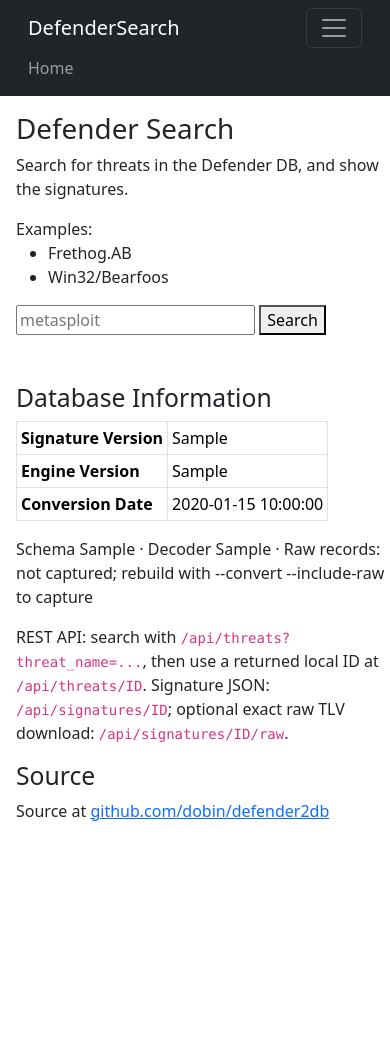
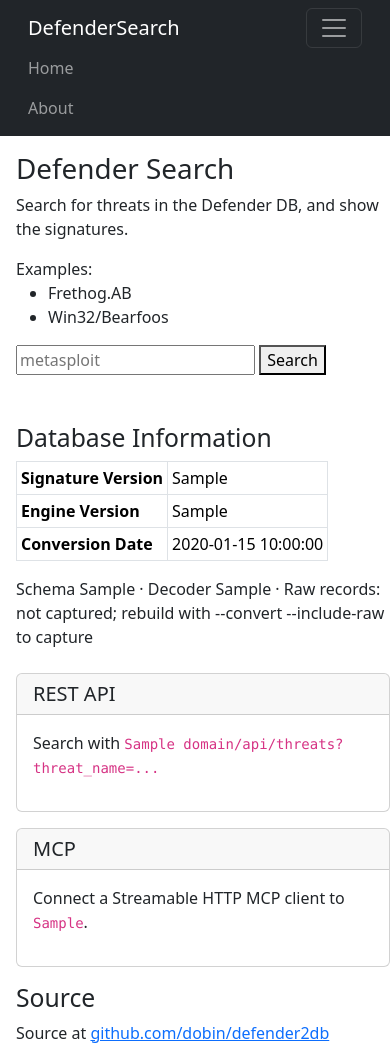
Before and after one commit to dobin/defender2db, a Flask app: template app/templates/index.html in a window 390 px wide, after a click that opens the changed part. Before the commit the page ends 821 px from the top, so only its background shows below. Run offline with Flask 3, Linux system fonts and the light colour scheme; the template is opened without the code that fills it: most values are stand-ins (such as "Sample title", 1, 10 or a date in 2020); some libraries are stand-ins or nearby versions.

Commit message:
ui: env, rest/mcp text, about

```diff
--- a/app/templates/index.html
+++ b/app/templates/index.html
@@ -46,9 +46,24 @@
 
   {% if metadata %}<p>Schema {{ metadata.schema_version }} · Decoder {{ metadata.decoder_version }} ·
     Raw records: {{ 'captured' if metadata.raw_included else 'not captured; rebuild with --convert --include-raw to capture' }}</p>{% endif %}
-  <p>REST API: search with <code>/api/threats?threat_name=...</code>, then use a returned local ID at
-    <code>/api/threats/ID</code>. Signature JSON: <code>/api/signatures/ID</code>;
-    optional exact raw TLV download: <code>/api/signatures/ID/raw</code>.</p>
+  <div class="row mt-4">
+    <div class="col-md-6 mb-3">
+      <section class="card h-100" aria-labelledby="rest-api-heading">
+        <h2 class="card-header h5" id="rest-api-heading">REST API</h2>
+        <div class="card-body">
+          <p>Search with <code>{{ domain }}/api/threats?threat_name=...</code></p>
+        </div>
+      </section>
+    </div>
+    <div class="col-md-6 mb-3">
+      <section class="card h-100" aria-labelledby="mcp-heading">
+        <h2 class="card-header h5" id="mcp-heading">MCP</h2>
+        <div class="card-body">
+          <p>Connect a Streamable HTTP MCP client to <code>{{ mcp_endpoint }}</code>.</p>
+        </div>
+      </section>
+    </div>
+  </div>
 
   <h2>Source</h2>
   Source at <a href="https://github.com/dobin/defender2db">github.com/dobin/defender2db</a>
--- a/app/templates/navigation.html
+++ b/app/templates/navigation.html
@@ -1,6 +1,6 @@
 <nav class="navbar navbar-expand-lg navbar-dark bg-dark">
     <div class="container">
-        <a class="navbar-brand" href="#!">DefenderSearch</a>
+        <a class="navbar-brand" href="/">DefenderSearch</a>
         <button class="navbar-toggler"
                 type="button"
                 data-bs-toggle="collapse"
@@ -18,6 +18,10 @@
                     <a class="nav-link {{ 'active' if request.path == '/' else '' }}"
                        href="/">Home</a>
                 </li>
+                <li class="nav-item">
+                    <a class="nav-link {{ 'active' if request.path == '/about' else '' }}"
+                       href="/about">About</a>
+                </li>
             </ul>
         </div>
     </div>
--- a/defender2yara/defender/signature/static.py
+++ b/defender2yara/defender/signature/static.py
@@ -47,8 +47,7 @@ STATIC_MATCH_MODE_NOTES = {
         "first N bytes are fingerprinted, so bytes appended after N are not checked."
     ),
     False: (
-        "Exact size: the file length must match exactly. Appending or truncating "
-        "even one byte prevents a match."
+        "Exact size: the file length must match exactly."
     ),
 }
 
--- a/pyproject.toml
+++ b/pyproject.toml
@@ -18,11 +18,13 @@ dependencies = [
 	"flask>=3.1.1,<4.0.0",
 	"packaging>=25.0,<26.0",
 	"mcp>=1.9.0,<2.0.0",
+	"python-dotenv>=1.2.0,<2.0.0",
 ]
 
 [project.scripts]
 defender2db = "defender2yara.__main__:run"
 defender2db-mcp = "defender2yara.mcp_server:main"
+defender2db-mcp-http = "defender2yara.mcp_server:main_http"
 
 [build-system]
 requires = ["setuptools>=68"]
--- a/web.py
+++ b/web.py
@@ -5,6 +5,7 @@ import argparse
 from flask import Flask
 import logging
 
+from dotenv import load_dotenv
 from defender2yara.defender.dbthreat import DEFAULT_DATABASE
 
 
@@ -12,6 +13,7 @@ from app.views import views
 
 
 if __name__ == "__main__":
+	load_dotenv()
 	logging.getLogger('werkzeug').setLevel(logging.WARNING)
 
 	parser = argparse.ArgumentParser()
```
Also changed, not shown: app/templates/about.html (added, +9 -0 lines), app/templates/threat.html (+3 -5 lines), app/views.py (+11 -1 lines), README.md, 3 other files.
